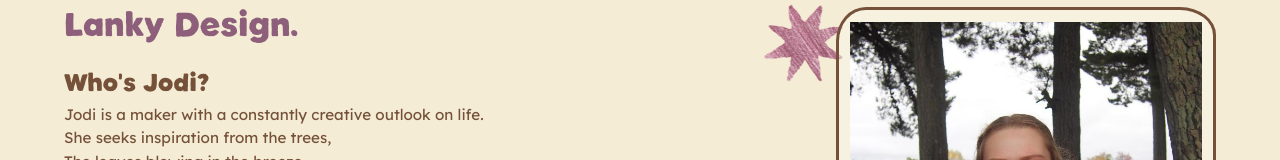
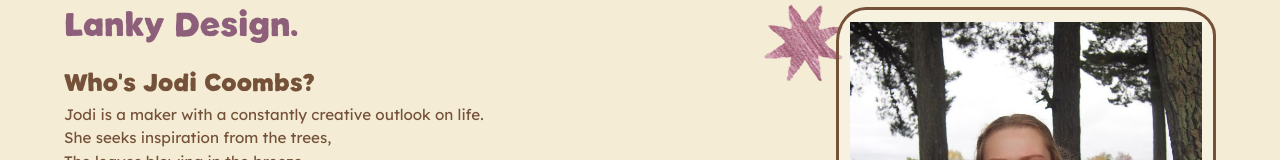
Before and after one commit to estacherry658/fignfennel, a plain HTML site: page lanky-design.html in a window 1280 px wide. Shown: the part 135-295 px from the top of the page. Drawn offline with Linux system fonts and the light colour scheme.

Commit message:
Update lanky-design.html

```diff
--- a/lanky-design.html
+++ b/lanky-design.html
@@ -5,7 +5,7 @@
 <link rel="stylesheet" href="style.css"></head><body>
 <header class="site-header"><a class="logo" href="index.html">FIG N' FENNEL.</a><nav class="nav" aria-label="Main"><a href="esta-eats.html">Esta Eats.</a><a href="lanky-design.html" aria-current=page>Lanky Design.</a><a href="exhibits.html">Exhibits.</a></nav></header>
 <main><i class="star purple s1"></i><i class="star blue s2"></i><i class="star green s3"></i><i class="star purple hm" style="top:16%;left:55%;--s:100px"></i><i class="star blue hm" style="top:44%;left:60%;--s:80px"></i><i class="star green hm" style="top:70%;left:54%;--s:110px"></i><i class="star brown hm" style="top:90%;left:62%;--s:70px"></i><div class="profile"><div><h1>Lanky Design.</h1>
-<h2>Who's Jodi?</h2><p>Jodi is a maker with a constantly creative outlook on life.<br>She seeks inspiration from the trees,<br>The leaves blowing in the breeze,<br>The patterns rippling the water's surface,<br>For Jodi the earth serves as her true muse.</p>
+<h2>Who's Jodi Coombs?</h2><p>Jodi is a maker with a constantly creative outlook on life.<br>She seeks inspiration from the trees,<br>The leaves blowing in the breeze,<br>The patterns rippling the water's surface,<br>For Jodi the earth serves as her true muse.</p>
 <div class="cutout-wrap"><img class="cutout" src="images/lanky-design/1-lanky-design.png" alt="Jodi mid-leap" loading="lazy"><i class="star brown foot" style="left:53.7%;top:97%"></i></div>
 <h2>What's She Doing Right Now?</h2><p>She's currently immersed in the world of clay, working part-time at Emily Mallard Ceramics in Napier. She creates stock for the shop whilst also helping customers along their creative journeys. Jodi enjoys the conversations and connections she's been lucky to make through this job. Otherwise she's often amidst many late night projects and seeking opportunities to learn through other's processes.</p>
 <h2>She Dabbles In.</h2><p>Working on hands on craft is her favourite form<br>Clay<br>Drawing<br>Paper craft<br>Sculpture<br>Paper mache<br>Ideation</p>
```
